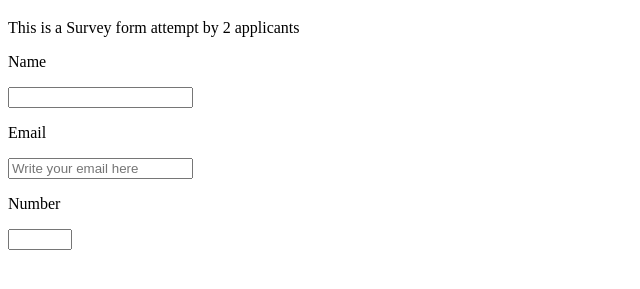
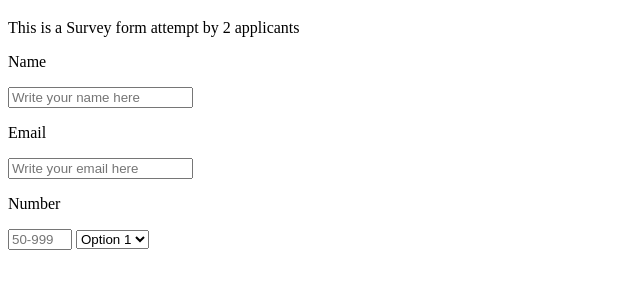
Before and after one commit to MunSterVII/HTMLProyectWithEder, a plain HTML site: page index.html in a window 1280 px wide. Shown: the part 61-350 px from the top of the page, without its empty margins (0-640 px from the left). Drawn offline with Linux system fonts and the light colour scheme.

Commit message:
Placeholder and Dropdown list

```diff
--- a/index.html
+++ b/index.html
@@ -18,11 +18,16 @@
 
       <form action="" id="survey-form">
         <label id="name-label"><p>Name</p></label>
-        <input type="text" id="name" required>
+        <input type="text" id="name" placeholder="Write your name here" required>
         <label id="email-label"><p>Email</p></label>
         <input type="email" id="email" placeholder="Write your email here" pattern="[a-z0-9._%+-]+@[a-z0-9.-]+\.[a-z]{2,4}$" required>
         <label id="number-label"><p>Number</p></label>
-        <input type="number" id="number" min="50" max="999" required>
+        <input type="number" id="number" min="50" max="999" placeholder="50-999" required>
+        <select name="" id="dropdown">
+          <option value="op1">Option 1</option>
+          <option value="op2">Option 2</option>
+          <option value="op3">Option 3</option>
+        </select>
 
       </form>
 
```
